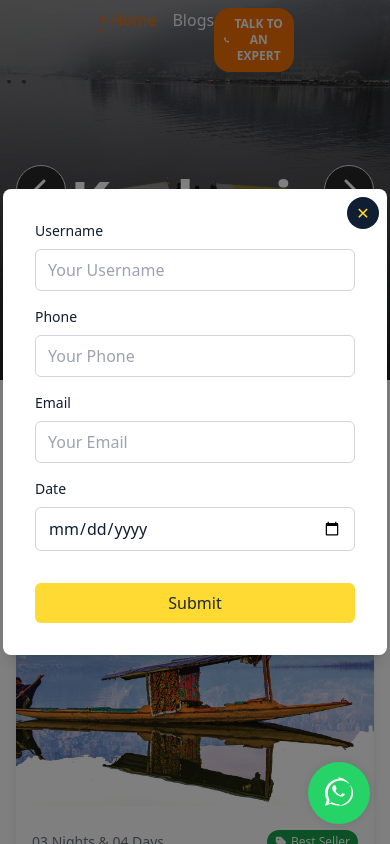
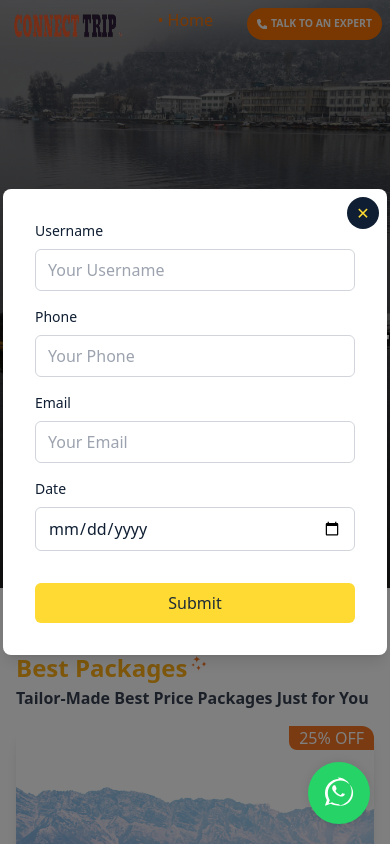
Before and after one commit to Bharat-Travel-Company/connecttrip, a React (Vite) app: page / in a window 390 px wide. Shown: the top 844 px of the page. Built offline with nearby package versions, Linux system fonts and the light colour scheme.

Commit message:
fix for small screen

```diff
--- a/src/components/carousel.jsx
+++ b/src/components/carousel.jsx
@@ -21,7 +21,7 @@ const Carousel = ({ data }) => {
     };
   }, []);
   return (
-    <div className="relative w-full md:h-[calc(100vh-2.5rem)] h-[380px] overflow-hidden">
+    <div className="relative w-full lg:h-[calc(100vh)] md:h-[calc(100vh-2.5rem)] h-[calc(100vh-16rem)]  overflow-hidden">
       <div className="absolute inset-0 w-full h-full ">
         <img
           className="w-full h-full object-cover"
@@ -29,8 +29,8 @@ const Carousel = ({ data }) => {
           alt="Carousel"
         />
         <div className="absolute inset-0 flex flex-col items-center justify-center z-10 text-center bg-black bg-opacity-40">
-          <div className="flex flex-col items-center justify-center absolute top-[45%]">
-            <h1 className="text-white text-6xl font-bold mb-4">
+          <div className="flex flex-col items-center justify-center absolute md:top-[60%] top-[55%]">
+            <h1 className="text-white lg:text-6xl md:text-4xl text-3xl font-bold mb-4">
               {data[currentIndex].packageName}
             </h1>
             <h3 className="text-white text-2xl font-semibold">
@@ -57,16 +57,16 @@ const Carousel = ({ data }) => {
         className="absolute top-1/2 left-4 transform -translate-y-1/2 z-20 cursor-pointer"
         onClick={prevImage}
       >
-        <div className="flex items-center justify-center box-border bg-black/50 border border-[#e0e0e0] rounded-full w-[50px] h-[50px] min-w-[50px] min-h-[50px] max-w-[50px] max-h-[50px]">
-          <FaChevronLeft className="text-white  text-2xl" />
+        <div className="flex items-center justify-center box-border bg-black/50 border border-[#e0e0e0] rounded-full lg:size-12 size-8">
+          <FaChevronLeft className="text-white  lg:text-2xl md:text-xl text-lg" />
         </div>
       </div>
       <div
         className="absolute top-1/2 right-4 transform -translate-y-1/2 z-20 cursor-pointer"
         onClick={nextImage}
       >
-        <div className="flex items-center justify-center box-border bg-black/50 border border-[#e0e0e0] rounded-full w-[50px] h-[50px] min-w-[50px] min-h-[50px] max-w-[50px] max-h-[50px]">
-          <FaChevronRight className="text-white  text-2xl" />
+        <div className="flex items-center justify-center box-border bg-black/50 border border-[#e0e0e0] rounded-full lg:size-12 size-8">
+          <FaChevronRight className="text-white  lg:text-2xl md:text-xl text-lg" />
         </div>
       </div>
     </div>
--- a/src/components/navbar.jsx
+++ b/src/components/navbar.jsx
@@ -7,16 +7,13 @@ const Navbar = () => {
     // window.location.href = "tel:+91-963-010-7798";
     window.open("tel:+91-963-010-7798", "_blank");
   };
-  const routes = [
-    { label: "Home", path: "/" },
-    { label: "Blogs", path: "/blogs" },
-  ];
+  const routes = [{ label: "Home", path: "/" }];
   return (
     <nav className="w-full ">
-      <div className="flex absolute z-40 w-full px-24 py-2 bg-gradient-to-b from-gray-50/10  to-transparent backdrop-blur-lg">
+      <div className="flex absolute z-40 w-full lg:px-24 md:px-4 px-2  py-2 bg-gradient-to-b from-gray-50/10  to-transparent backdrop-blur-lg">
         <div className="flex h-full items-center justify-start flex-grow">
           <Link to="/" className="pl-1 font-semibold">
-            <img src={logo} alt="" className="md:w-44 w-32  h-9" />
+            <img src={logo} alt="" className="md:w-44 w-28  h-9" />
           </Link>
         </div>
         <div className="flex h-full items-center justify-center flex-grow">
@@ -40,7 +37,7 @@ const Navbar = () => {
           </ul>
         </div>
         <div className="flex h-full items-center justify-end flex-grow">
-          <div className="flex items-center gap-x-1 bg-[#F37002] md:px-4 px-2.5 rounded-2xl md:py-1 py-2 md:text-base text-xs">
+          <div className="flex items-center gap-x-1 bg-[#F37002] md:px-4 px-2.5 rounded-2xl md:py-1 py-2 md:text-base  text-[0.65rem]">
             <FaPhone className="text-[#F7F7F7]" />
             <button
               onClick={handleCall}
--- a/src/pages/home.jsx
+++ b/src/pages/home.jsx
@@ -103,7 +103,7 @@ const Home = () => {
             Tailor-Made Best Price Packages Just for You{" "}
           </p>
         </div>
-        <div className="max-w-[1200px] w-full px-4 grid md:grid-cols-3  grid-cols-1 gap-4">
+        <div className="max-w-[1200px] w-full px-4 grid lg:grid-cols-3 md:grid-cols-2  grid-cols-1 gap-4">
           {kashmirPackages.map((pkg, index) => (
             <Card
               key={index}
```
Also changed, not shown: src/assets/logo.png.
